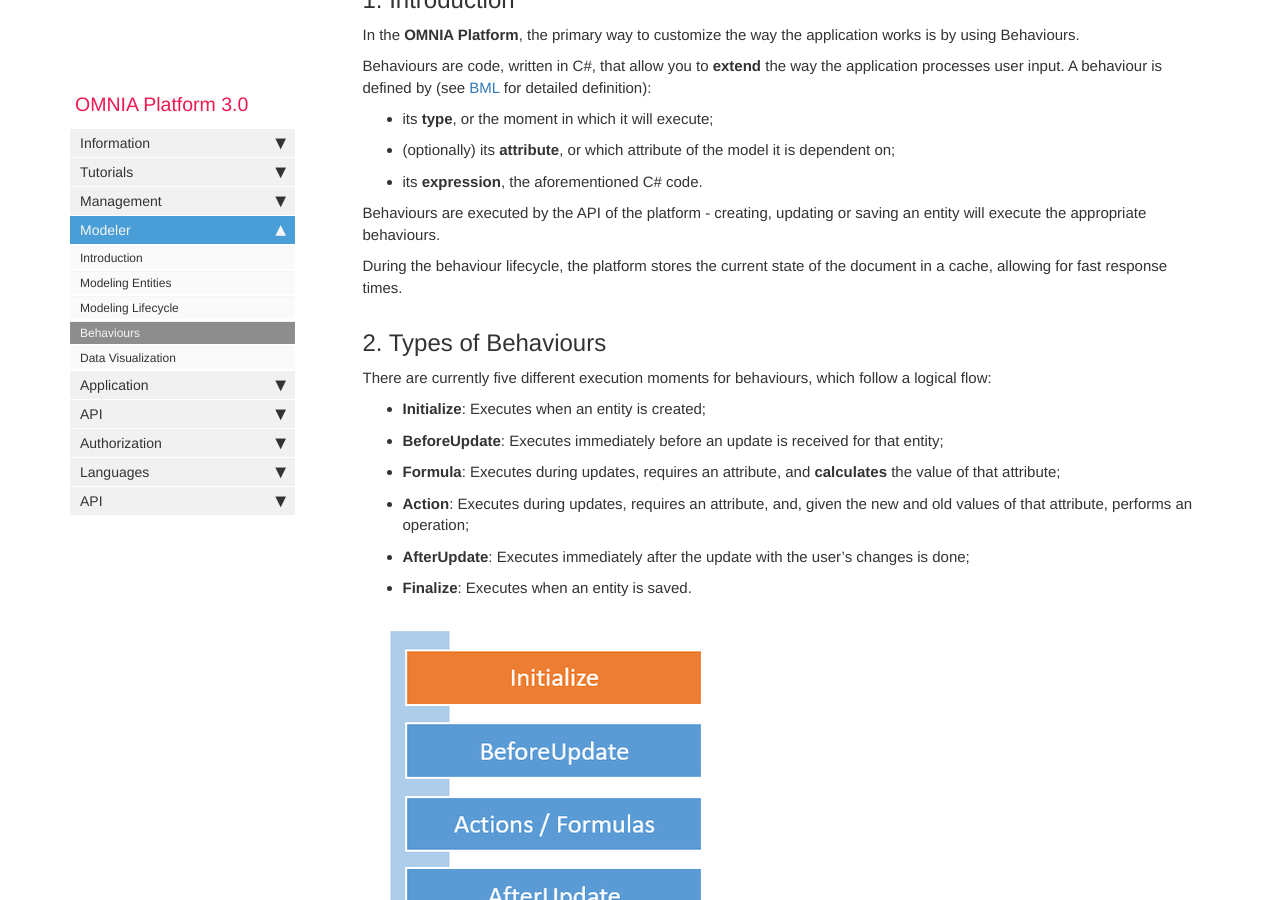
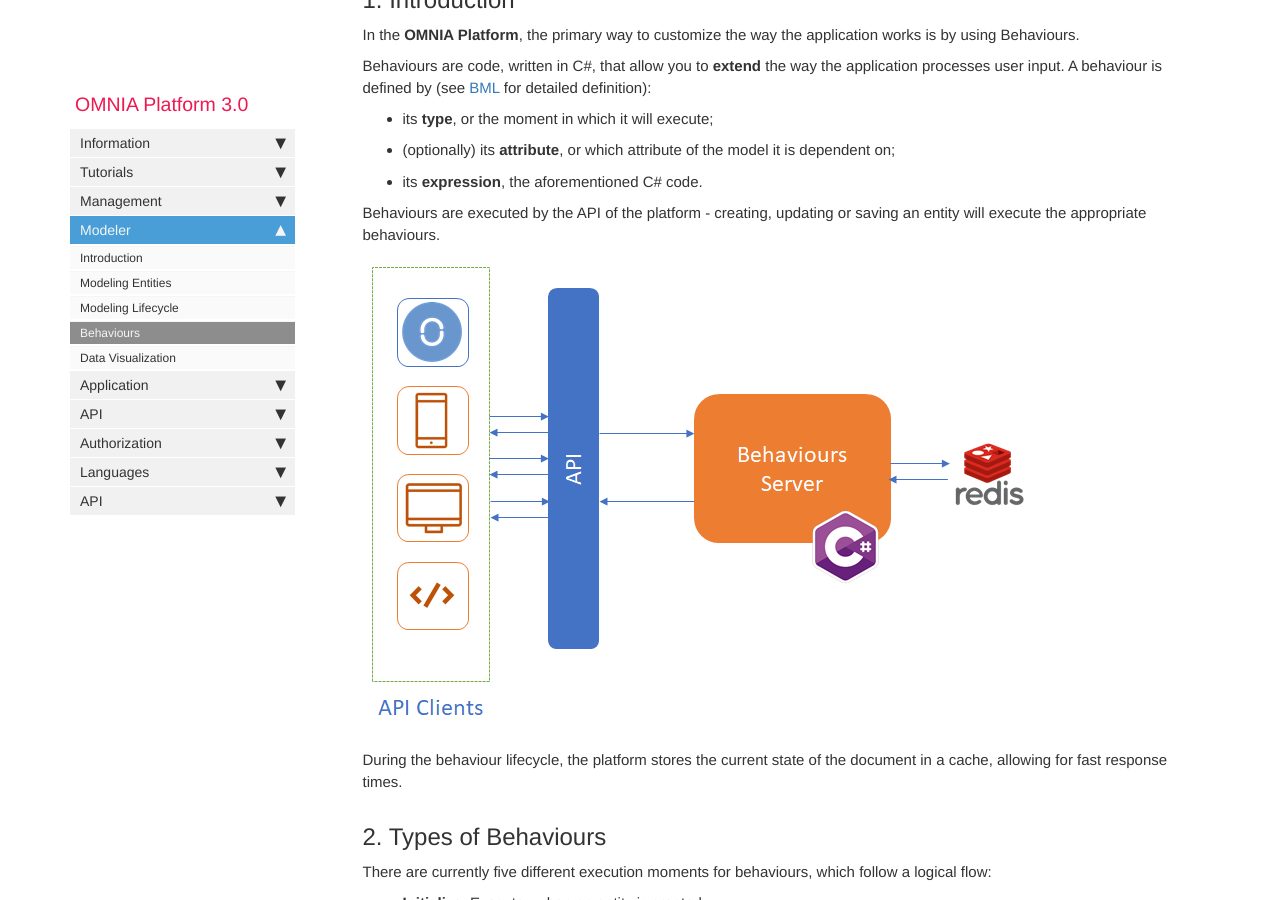
Before and after one commit to daniel8lopes/omnia3, a Jekyll site: the page built from docs/pages/omnia3/Modeler/omnia3_modeler_behaviours.md, in a window 1280 px wide and 900 px high, scrolled down 432 px. Built offline with Jekyll 4.4.1, drawn with Linux system fonts in a browser that asks for light colours; nearby versions of some CDN libraries; comment, search, counter and statistics services are not loaded.

Commit message:
Add behaviours execution path image

```diff
--- a/docs/pages/omnia3/Modeler/omnia3_modeler_behaviours.md
+++ b/docs/pages/omnia3/Modeler/omnia3_modeler_behaviours.md
@@ -18,6 +18,8 @@ Behaviours are code, written in C#, that allow you to **extend** the way the app
 - its **expression**, the aforementioned C# code.
 
 Behaviours are executed by the API of the platform - creating, updating or saving an entity will execute the appropriate behaviours.
+
+![The behaviours' execution path](images\modeler\BehavioursCommunication.png)
 
 During the behaviour lifecycle, the platform stores the current state of the document in a cache, allowing for fast response times.
 
```
Also changed, not shown: docs/images/modeler/BehavioursCommunication.png (added).
